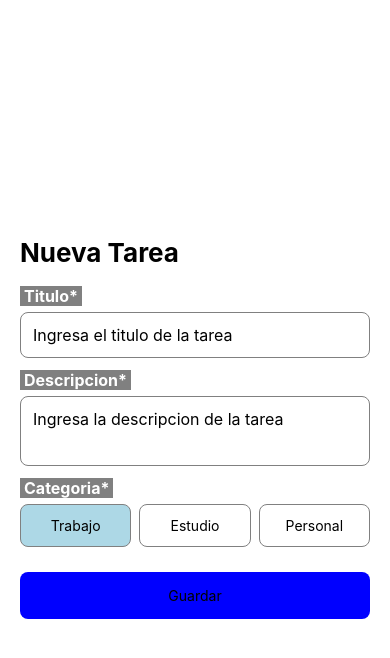
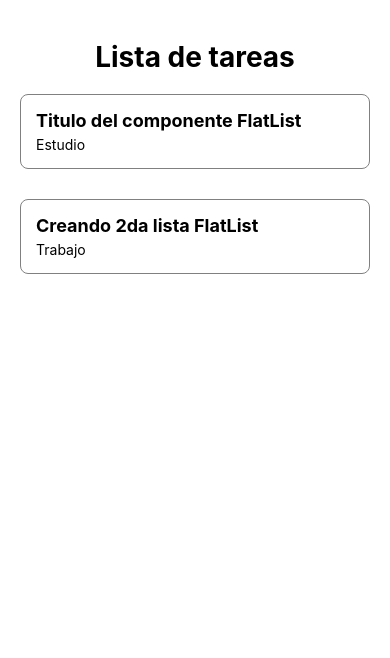
Before and after one commit to Lucaspozziok64/taskflow, a React Native app: screen / in a window 390 px wide. Shown: the top 658 px of the page. Built offline with nearby package versions, Linux system fonts and the light colour scheme.

Commit message:
Creamos una lista de tareas con flatList, renderizamos detalle y controlamos pantalla sin pendientes

```diff
--- a/App.tsx
+++ b/App.tsx
@@ -1,6 +1,7 @@
 import { ProfileScreen } from "./src/screens/ProfileScreen";
 import TaskForm from "./src/components/TaskForm";
+import HomeScreen from "./src/screens/HomeScreen";
 
 export default function App() {
-  return <TaskForm />;
+  return <HomeScreen />;
 }
--- /dev/null
+++ b/src/components/EmptyState.tsx
@@ -0,0 +1,23 @@
+import { Text, StyleSheet, View } from "react-native";
+
+export default function EmptyState() {
+  return (
+    <View style={styles.container}>
+      <Text style={styles.text}>No tenes tareas pendientes!</Text>
+      <Text style={styles.text}>Empieza por crear una arriba</Text>
+    </View>
+  )
+}
+
+const styles = StyleSheet.create({
+  container: {
+    flex: 1,
+    justifyContent: 'center',
+    alignItems: 'center',
+  },
+  text: {
+    alignItems: 'center',
+    fontSize: 18,
+    fontWeight: "bold",
+  }
+})
--- /dev/null
+++ b/src/components/TaskDetail.tsx
@@ -0,0 +1,59 @@
+import { Text, TouchableOpacity, StyleSheet, View } from 'react-native';
+import { Task } from '../constants/types';
+
+type Props = {task: Task;onBack: () => void;};
+
+export default function TaskDetail({ task, onBack }: Props) {
+  return (
+    <View style={styles.container}>
+      <Text style={styles.title}>{task.title}</Text>
+      <Text style={styles.label}>Descripción</Text>
+      <Text style={styles.text}>{task.description}</Text>
+      <Text style={styles.label}>Categoría</Text>
+      <Text style={styles.text}>{task.category}</Text>
+      <Text style={styles.label}>Fecha</Text>
+      <Text style={styles.text}>{task.createdAt.toLocaleDateString()}</Text>
+
+      <TouchableOpacity style={styles.button} onPress={onBack}>
+        <Text style={styles.buttonText}>Volver</Text>
+      </TouchableOpacity>
+    </View>
+  );
+}
+
+const styles = StyleSheet.create({
+  container: {
+    flex: 1,
+    padding: 20,
+    justifyContent: 'center',
+  },
+
+  title: {
+    fontSize: 26,
+    fontWeight: 'bold',
+    marginBottom: 25,
+  },
+
+  label: {
+    fontWeight: 'bold',
+    marginTop: 15,
+  },
+
+  text: {
+    fontSize: 16,
+    marginTop: 5,
+  },
+
+  button: {
+    marginTop: 30,
+    backgroundColor: 'blue',
+    padding: 15,
+    borderRadius: 8,
+    alignItems: 'center',
+  },
+
+  buttonText: {
+    color: 'white',
+    fontWeight: 'bold',
+  },
+});
--- /dev/null
+++ b/src/constants/types.ts
@@ -0,0 +1,7 @@
+export type Task = {
+    id: string;
+    title: string;
+    description: string;
+    category: string;
+    createdAt: Date;
+}
--- /dev/null
+++ b/src/screens/HomeScreen.tsx
@@ -0,0 +1,80 @@
+import { useState } from 'react';
+import { FlatList, Text, TouchableOpacity, StyleSheet, View, } from 'react-native';
+import EmptyState from '../components/EmptyState';
+import TaskDetail from '../components/TaskDetail';
+import { Task } from '../constants/types';
+
+export default function HomeScreen() {
+  const [tasks, setTasks] = useState<Task[]>([
+    {
+      id: '1',
+      title: 'Titulo del componente FlatList',
+      description: 'Esta descripcion pasa como prop para detalle',
+      category: 'Estudio',
+      createdAt: new Date(),
+    },
+    {
+      id: '2',
+      title: 'Creando 2da lista FlatList',
+      description: 'Esta descripcion pasa como prop para detalle',
+      category: 'Trabajo',
+      createdAt: new Date(),
+    },
+  ]);
+  const [selectedTask, setSelectedTask] = useState<Task | null>(null);
+  if (selectedTask) {
+    return (
+      <TaskDetail task={selectedTask} onBack={() => setSelectedTask(null)} />
+    );
+  }
+  return (
+    <View style={styles.container}>
+      <Text style={styles.title}>Lista de tareas</Text>
+      {tasks.length === 0 ? (
+        <EmptyState />
+      ) : (
+        <FlatList
+          data={tasks}
+          keyExtractor={(item) => item.id}
+          renderItem={({ item }) => (
+            <TouchableOpacity style={styles.card} onPress={() => setSelectedTask(item)}>
+              <Text style={styles.taskTitle}>{item.title}</Text>
+              <Text>{item.category}</Text>
+            </TouchableOpacity>
+          )}
+        />
+      )}
+    </View>
+  );
+}
+
+const styles = StyleSheet.create({
+  container: {
+    flex: 1,
+    padding: 20,
+    marginBottom: 30,
+  },
+
+  title: {
+    textAlign: 'center',
+    marginTop: 20,
+    fontSize: 28,
+    fontWeight: 'bold',
+  },
+
+  card: {
+    padding: 15,
+    marginBottom: 10,
+    marginTop: 20,
+    backgroundColor: 'white',
+    borderWidth: 1,
+    borderColor: 'gray',
+    borderRadius: 8,
+  },
+
+  taskTitle: {
+    fontSize: 18,
+    fontWeight: 'bold',
+    marginBottom: 5,
+  },
+});
```
Also changed, not shown: src/constants/theme.ts (renamed from src/constants/theme.tsx).
